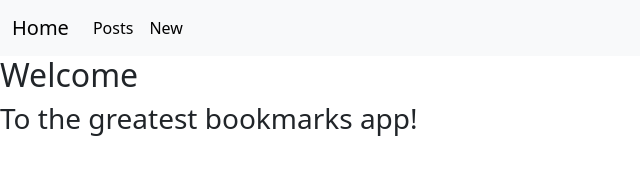
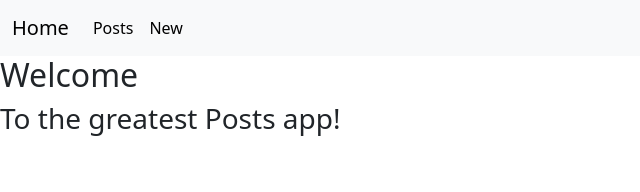
Before and after one commit to dreamseekerfromn/project-pursuit-single-resource-project-front-end, a React (Vite) app: page / in a window 1280 px wide. Shown: the top 192 px of the page, without its empty margins (0-640 px from the left). Built offline with nearby package versions, Linux system fonts and the light colour scheme; no server answers.

Commit message:
checking back in

```diff
--- a/src/App.jsx
+++ b/src/App.jsx
@@ -3,8 +3,8 @@ import './App.css'
 import Footer from './components/Footer'
 import FourOFour from './pages/FourOFour'
 import Home from './pages/Home'
-import NavBar from './components/NavBar';
-import Posts from './components/Posts';
+import NavBar from './Components/NavBar';
+import Posts from './Components/Posts';
 
 function App() {
   return (
--- a/src/pages/Home.jsx
+++ b/src/pages/Home.jsx
@@ -2,7 +2,7 @@ function Home() {
     return (
         <div>
             <h2>Welcome</h2>
-            <h3>To the greatest bookmarks app!</h3>
+            <h3>To the greatest Posts app!</h3>
         </div>
     );
 }
```
Also changed, not shown: 1 other file (tests, documents, lock files or other folders).
